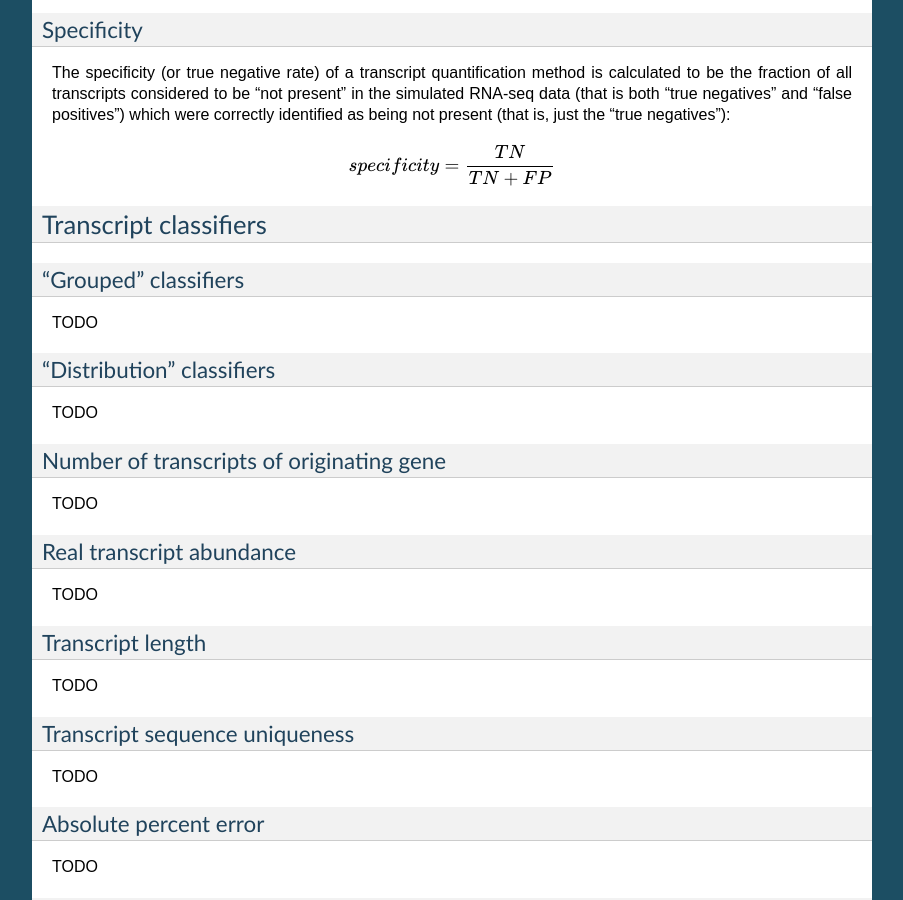
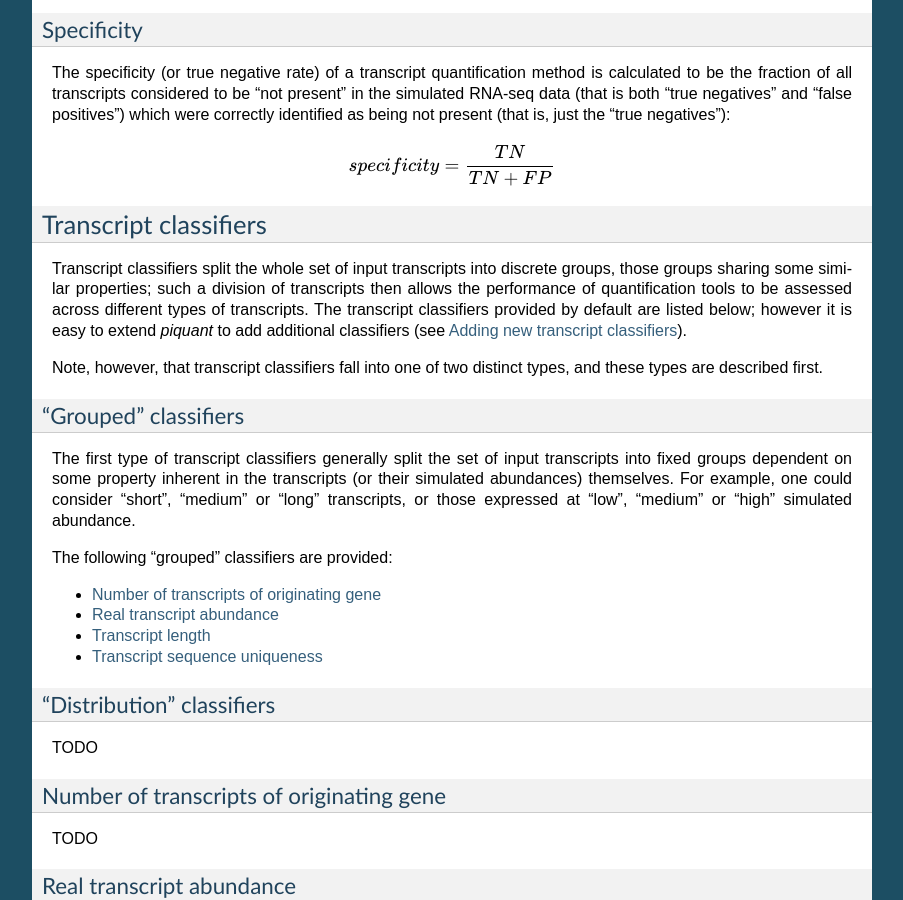
Before and after one commit to lweasel/piquant, a Sphinx documentation site: the page built from docs/assessment.rst, in a window 1280 px wide and 900 px high, scrolled down 1732 px. Shown: the whole window, without its empty margins (198-1101 px from the left). Built offline with Sphinx 7.4.7, drawn with Linux system fonts in a browser that asks for light colours; formulas are drawn with MathJax 3.

Commit message:
Define "grouped" classifiers.

```diff
--- a/docs/assessment.rst
+++ b/docs/assessment.rst
@@ -73,12 +73,23 @@
 Transcript classifiers
 ----------------------
 
+Transcript classifiers split the whole set of input transcripts into discrete groups, those groups sharing some similar properties; such a division of transcripts then allows the performance of quantification tools to be assessed across different types of transcripts. The transcript classifiers provided by default are listed below; however it is easy to extend *piquant* to add additional classifiers (see :ref:`extending-adding-new-classifiers`).
+
+Note, however, that transcript classifiers fall into one of two distinct types, and these types are described first.
+
 .. _assessment-grouped-classifiers:
 
 "Grouped" classifiers
 ^^^^^^^^^^^^^^^^^^^^^
 
-TODO
+The first type of transcript classifiers generally split the set of input transcripts into fixed groups dependent on some property inherent in the transcripts (or their simulated abundances) themselves. For example, one could consider "short", "medium" or "long" transcripts, or those expressed at "low", "medium" or "high" simulated abundance.
+
+The following "grouped" classifiers are provided:
+
+* :ref:`assessment-number-of-transcripts`
+* :ref:`assessment-real-transcript-abundance`
+* :ref:`assessment-transcript-length`
+* :ref:`assessment-transcript-sequence-uniqueness`
 
 .. _assessment-distribution-classifiers:
 
@@ -87,20 +98,28 @@
 
 TODO
 
+.. _assessment-number-of-transcripts:
+
 Number of transcripts of originating gene
 ^^^^^^^^^^^^^^^^^^^^^^^^^^^^^^^^^^^^^^^^^
 
 TODO
+
+.. _assessment-real-transcript-abundance:
 
 Real transcript abundance
 ^^^^^^^^^^^^^^^^^^^^^^^^^
 
 TODO
 
+.. _assessment-transcript-length:
+
 Transcript length
 ^^^^^^^^^^^^^^^^^
 
 TODO
+
+.. _assessment-transcript-sequence-uniqueness:
 
 Transcript sequence uniqueness
 ^^^^^^^^^^^^^^^^^^^^^^^^^^^^^^
--- a/docs/extending.rst
+++ b/docs/extending.rst
@@ -17,6 +17,8 @@
 
 TODO.
 
+.. _extending-adding-new-classifiers:
+
 Adding new transcript classifiers
 ---------------------------------
 
```
